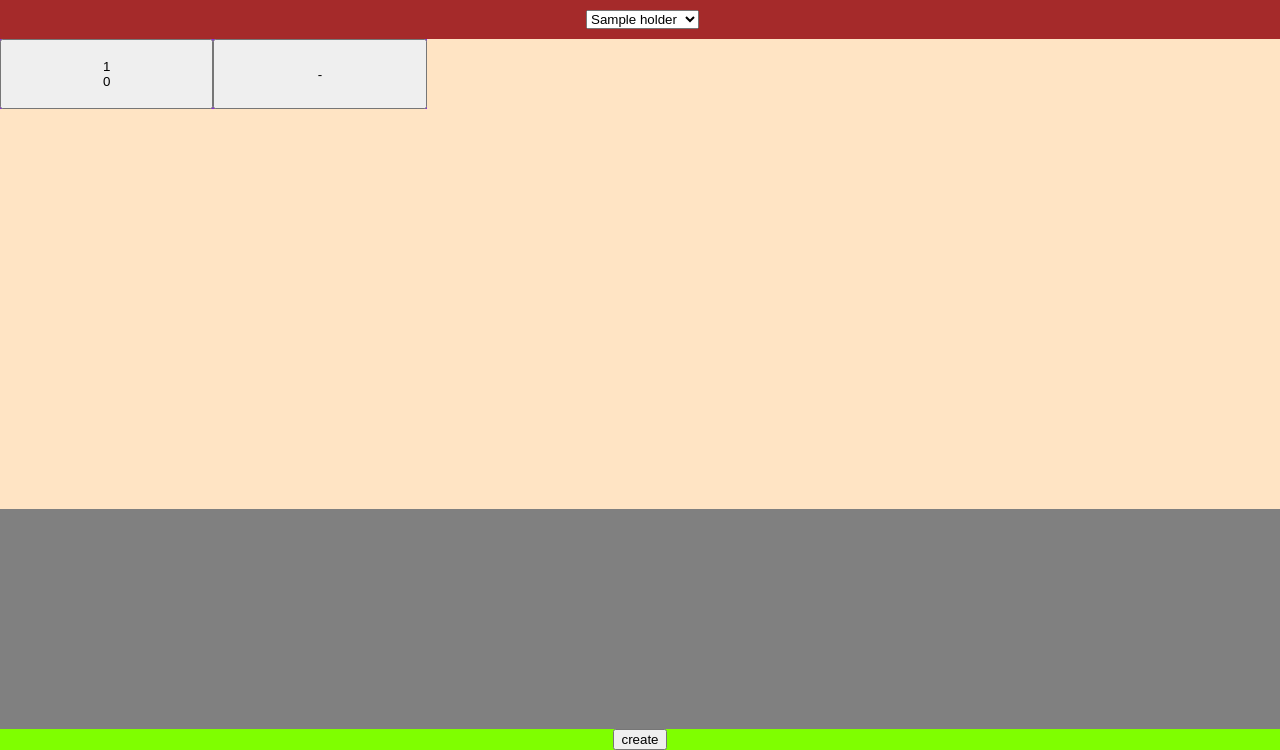
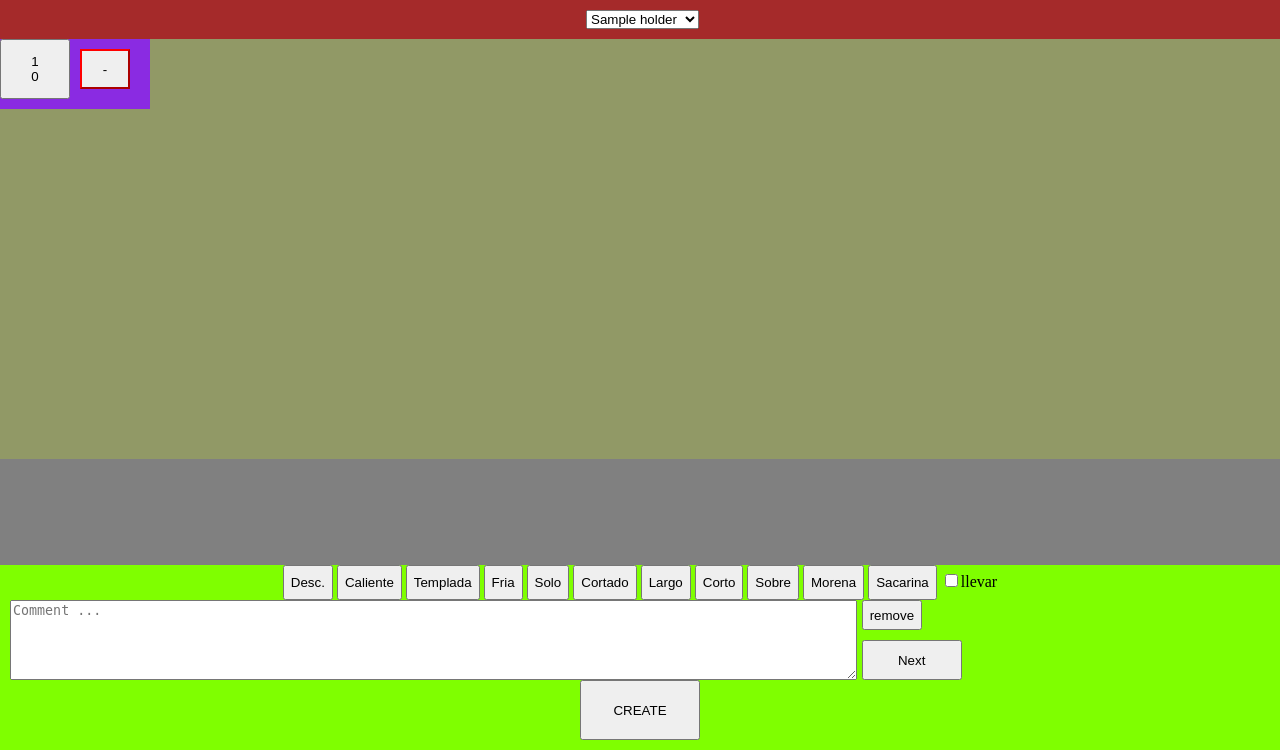
Before and after one commit to Rezink1n/ElArtesanoPOS, a FastAPI app: template templates/order.html in a window 1280 px wide. Shown: the part 50-800 px from the top of the page. Run offline with FastAPI, Linux system fonts and the light colour scheme; the template is opened without the code that fills it: most values are stand-ins (such as "Sample title", 1, 10 or a date in 2020).

Commit message:
Almost there. Frontend and some features

```diff
--- a/classes/order.py
+++ b/classes/order.py
@@ -7,14 +7,16 @@ class Order:
         self.database = "OrderAPI"
         self.collection = "Orders"
 
-    async def createOrder(self, table: str, order: dict):
+    async def createOrder(self, table: str, order: dict, comment: str, takeaway: bool):
         from .table import Table
         counts = await self.dbtool.countDocuments(self.database, self.collection, {"table": table})
         count = counts
         document = {"_id": table + "-" + str(count),
                     "table": table,
                     "status": "active",
-                    "items": order}
+                    "items": order,
+                    "comment": comment,
+                    "takeaway": takeaway}
         await self.dbtool.insertOne(self.database, self.collection, document)
         t = Table(self.dbtool)
         await t.addItems(table, order)
--- a/main.py
+++ b/main.py
@@ -20,6 +20,8 @@ class ModelName(str, Enum):
 class OrderNote(BaseModel):
     table: str
     order: Dict[str, int]
+    comment: str
+    takeaway: bool
 
 
 app = FastAPI()
@@ -46,7 +48,6 @@ async def tableInfo(request: Request, table: str):
     item_names = {}
     for menu in menu_list_raw:
         item_names[menu["_id"]] = menu["name"]
-    print(item_names)
     return templates.TemplateResponse("table-info.html", {"request": request, "table": table_info, "items": items, "names": item_names})
 
 
@@ -99,6 +100,7 @@ async def get_active_orders(request: Request):
 @app.get('/order-info/{order}')
 async def orderInfo(request: Request, order: str):
     order_info = await o.getOrderInfo(order)
+    print(order_info)
     items = order_info["items"]
     return templates.TemplateResponse("order-info.html", {"request": request, "order": order_info, "items": items})
 
@@ -112,7 +114,8 @@ async def order_page(request: Request, table: str | None = "Choose the table"):
 @app.post('/create-order')
 async def create_order(data: OrderNote):
     order = data.dict()
-    await o.createOrder(table=order['table'], order=order["order"])
+    print(order)
+    await o.createOrder(table=order['table'], order=order["order"], comment=order["comment"], takeaway=order["takeaway"])
     return RedirectResponse("/", status_code=303)
 
 
--- a/static/style.css
+++ b/static/style.css
@@ -22,8 +22,10 @@ main {
     background-color: brown;
     position: fixed;
     width: 100%;
+    height: max-content;
     top: 50px;
     left: 0;
+    overflow: auto;
 }
 
 footer {
@@ -73,9 +75,8 @@ footer {
 }
 .order-items-container {
     margin-top: 10px;
-    background-color: bisque;
+    background-color: rgb(145, 153, 102);
     display: grid;
-    row-gap: 10px;
     grid-template-columns: repeat(3, 1fr);
     grid-template-rows: repeat(6, 1fr);
 }
@@ -84,8 +85,57 @@ footer {
     background-color: blueviolet;
     min-height: 70px;
     min-width: 70px;
+    max-width: 150px;
     display: grid;
     grid-template-columns: repeat(2, 1fr);
     grid-template-rows: repeat(1, 1fr);
     justify-content: center;
 }
+
+.button-item {
+    max-height: 60px;
+    max-width: 70px;
+}
+
+.button-minus {
+    margin: 10px 20px 10px 5px;
+    border-color: red;
+    max-height: 40px;
+    max-width: 50px;
+}
+
+.create-button, .create-order {
+    height: 60px;
+    width: 120px;
+    margin-bottom: 10px;
+}
+
+.comment-btn {
+    height: 35px;
+}
+
+.textarea-div {
+    display: grid;
+    grid-template-columns: 1fr 0.5fr;
+    grid-template-rows: repeat(1, 1fr);
+    justify-content: center;
+    margin-left: 10px;
+}
+
+.text-buttons {
+    display: grid;
+    grid-template-columns: repeat(1, 1fr);
+    grid-template-rows: repeat(2, 1fr);
+    justify-content: right;
+    margin-left: 5px;
+}
+
+.remove-button {
+    height: 30px;
+    width: 60px;
+}
+
+.next-button {
+    height: 40px;
+    width: 100px;
+}
--- a/templates/order-info.html
+++ b/templates/order-info.html
@@ -6,16 +6,16 @@
 {% block main %}
     <span>Table: </span>
     <a href="/table/{{ order.table }}">{{ order.table }}<a>
-    <p>Status: {{ order.status }}<p>
-    <p>--------------------</p>
+    <p>Take away: {{ order.takeaway }} </p>
     {% for item in items %}
         <p>{{ item }}: {{ items[item]}}</p>
     {% endfor %}
+    <p> {{ order.comment }} </p>
     <form action="cancel-order" method="post">
         <input name="order" type="text" value="{{ order._id }}" hidden="hidden">
         <input type="submit" value="Cancel">
     </form>
 {% endblock %}
 {% block footer %}
-        <a href="/order"><input class="button-footer" type="button" value="Create order"></a>
+        <a href="/order"><input class="create-order" type="button" value="Create order"></a>
 {% endblock %}
--- a/templates/order.html
+++ b/templates/order.html
@@ -18,7 +18,7 @@
         {% for item in items %}
         <div class="order-item">
             <button class="button-item" type="button" onclick="countClick('{{ item._id }}')">{{ item._id }}<br><span id="{{ item._id }}-count">0</button>
-            <button class="button_minus" type="button" onclick="countDown('{{ item._id }}')">-</button>
+            <button class="button-minus" type="button" onclick="countDown('{{ item._id }}')">-</button>
         </div>
     {% endfor %}
     </div>
@@ -26,12 +26,45 @@
 {% endblock %}
 
 {% block footer %}
+    <div class="comment-container">
+        <div class="comment-buttons">
+            <button class="comment-btn" onclick="push(this, 'comment', ' Desc.')">Desc.</button>
+            <button class="comment-btn" onclick="push(this, 'comment', ' Caliente')">Caliente</button>
+            <button class="comment-btn" onclick="push(this, 'comment', ' Templada')">Templada</button>
+            <button class="comment-btn" onclick="push(this, 'comment', ' Fria')">Fria</button>
+            <button class="comment-btn" onclick="push(this, 'comment', ' Solo')">Solo</button>
+            <button class="comment-btn" onclick="push(this, 'comment', ' Cortado')">Cortado</button>
+            <button class="comment-btn" onclick="push(this, 'comment', ' Largo')">Largo</button>
+            <button class="comment-btn" onclick="push(this, 'comment', ' Corto')">Corto</button>
+            <button class="comment-btn" onclick="push(this, 'comment', ' Sobre')">Sobre</button>
+            <button class="comment-btn" onclick="push(this, 'comment', ' Morena')">Morena</button>
+            <button class="comment-btn" onclick="push(this, 'comment', ' Sacarina')">Sacarina</button>
+            <input class="takeaway-button" type="checkbox" id="takeaway" name="takeaway"/>llevar
+        </div>
+        <div class="textarea-div">
+            <textarea id="comment" name="comment" placeholder="Comment ..." cols="30" rows="4"></textarea>
+            <div class="text-buttons">
+                <button class="remove-button" onClick="backspace()">remove</button>
+                <button class="next-button" onclick="push(this, 'comment', '\n')">Next</button>
+            </div>
+        </div>
+    </div>
     <!-- <button id="check" onclick="check()">ADD</button> -->
     <form id="foodForm" action="/create-order" enctype="multipart/form-data" method="post" onsubmit="check(event)">
-        <input class="button_create" type="submit" value="create">
+        <input class="create-button" type="submit" value="CREATE">
     </form>
 
     <script>
+
+        function push(but, id, tag) {
+            document.getElementById(id).value += tag;
+        }
+
+        function backspace() {
+            var edt2 = document.getElementById("comment");
+            edt2.value = edt2.value.substring(0, edt2.value.length - 5);
+        }
+
         let tableName = '{{ holder }}';
         function onSelectChange(event) {
             console.log(event.target.value);
@@ -58,7 +91,15 @@
         function check(event) {
             if (tableName == 'new' || tableName == 'Choose the table') {
                 let name=prompt("Label:");
+                let comment_raw=document.getElementById("comment").value;
                 tableName = name
+                comment = comment_raw
+                const checkbox = document.getElementById('takeaway');
+                if (checkbox.checked) {
+                var takeaway = true
+                } else {
+                var takeaway = false
+                }
                 if (name=null){
                     alert("Writedown a name");
                 }else{
@@ -66,7 +107,9 @@
                         console.log("You pressed GOOD!");
                         let data = {
                             "table": tableName,
-                            "order": foodCount
+                            "order": foodCount,
+                            "comment": comment,
+                            "takeaway": takeaway
                         };
                         event.preventDefault();
                         fetch('/create-order', {
@@ -86,7 +129,9 @@
                     console.log("You pressed GOOD!");
                     let data = {
                         "table": tableName,
-                        "order": foodCount
+                        "order": foodCount,
+                        "comment": comment,
+                        "takeaway": takeaway
                     };
                     event.preventDefault();
                     fetch('/create-order', {
--- a/templates/orders.html
+++ b/templates/orders.html
@@ -21,5 +21,5 @@
     {% endfor %}
 {% endblock %}
 {% block footer %}
-        <a href="/order"><input class="button-footer" type="button" value="Create order"></a>
+        <a href="/order"><input class="create-order" type="button" value="Create order"></a>
 {% endblock %}
--- a/templates/table-info.html
+++ b/templates/table-info.html
@@ -23,6 +23,6 @@
 {% block footer %}
         <form action="/order" method="get">
             <input type="text" value="{{ table._id }}" name="table" hidden="True"/>
-            <input class="button-footer" type="submit" value="Create order"/>
+            <input class="create-order" type="submit" value="Create order"/>
         </form>
 {% endblock %}
--- a/templates/tables.html
+++ b/templates/tables.html
@@ -13,5 +13,5 @@
     </div>
 {% endblock %}
 {% block footer %}
-        <a href="/order"><input class="button-footer" type="button" value="Create order"></a>
+        <a href="/order"><input class="create-order" type="button" value="Create order"></a>
 {% endblock %}
```
